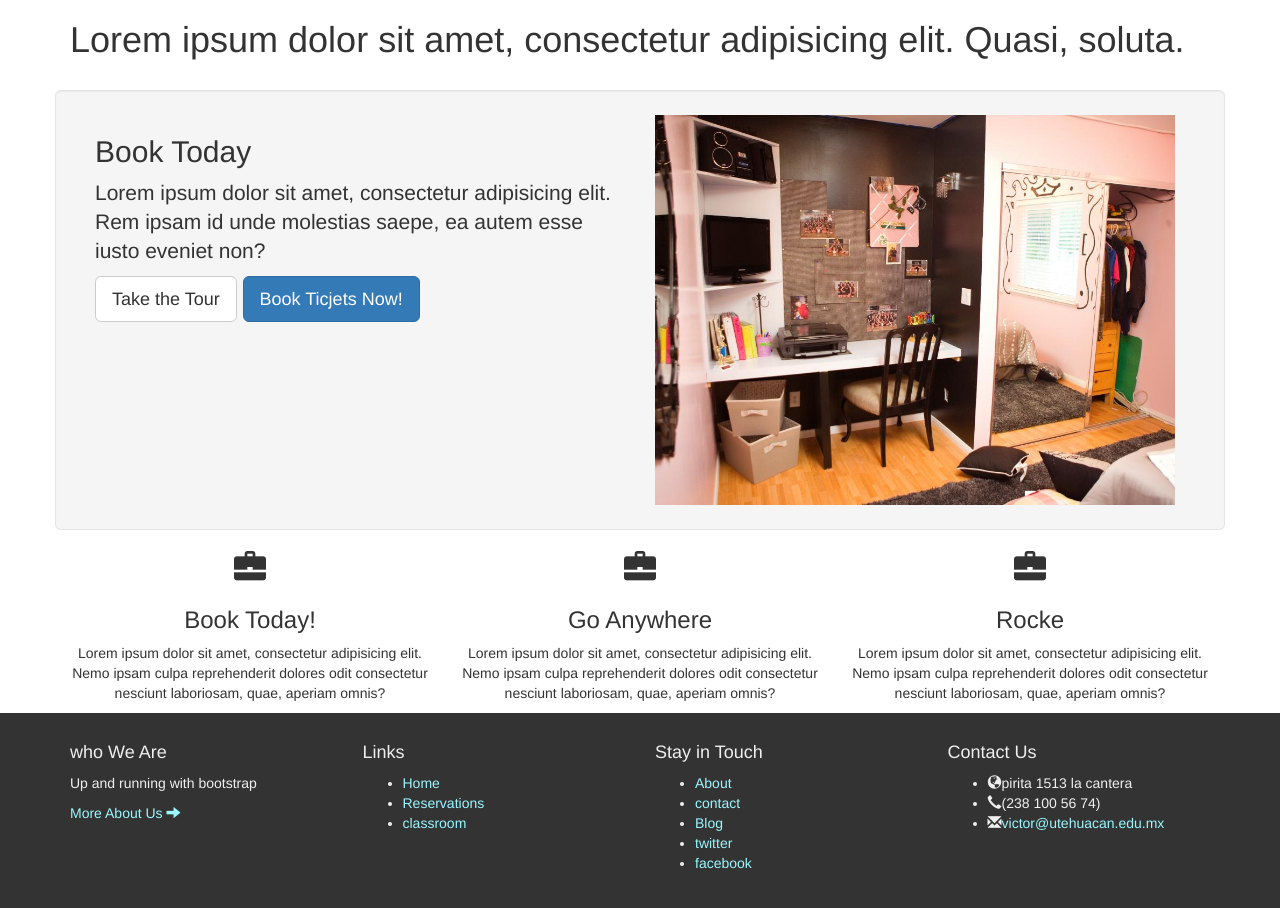
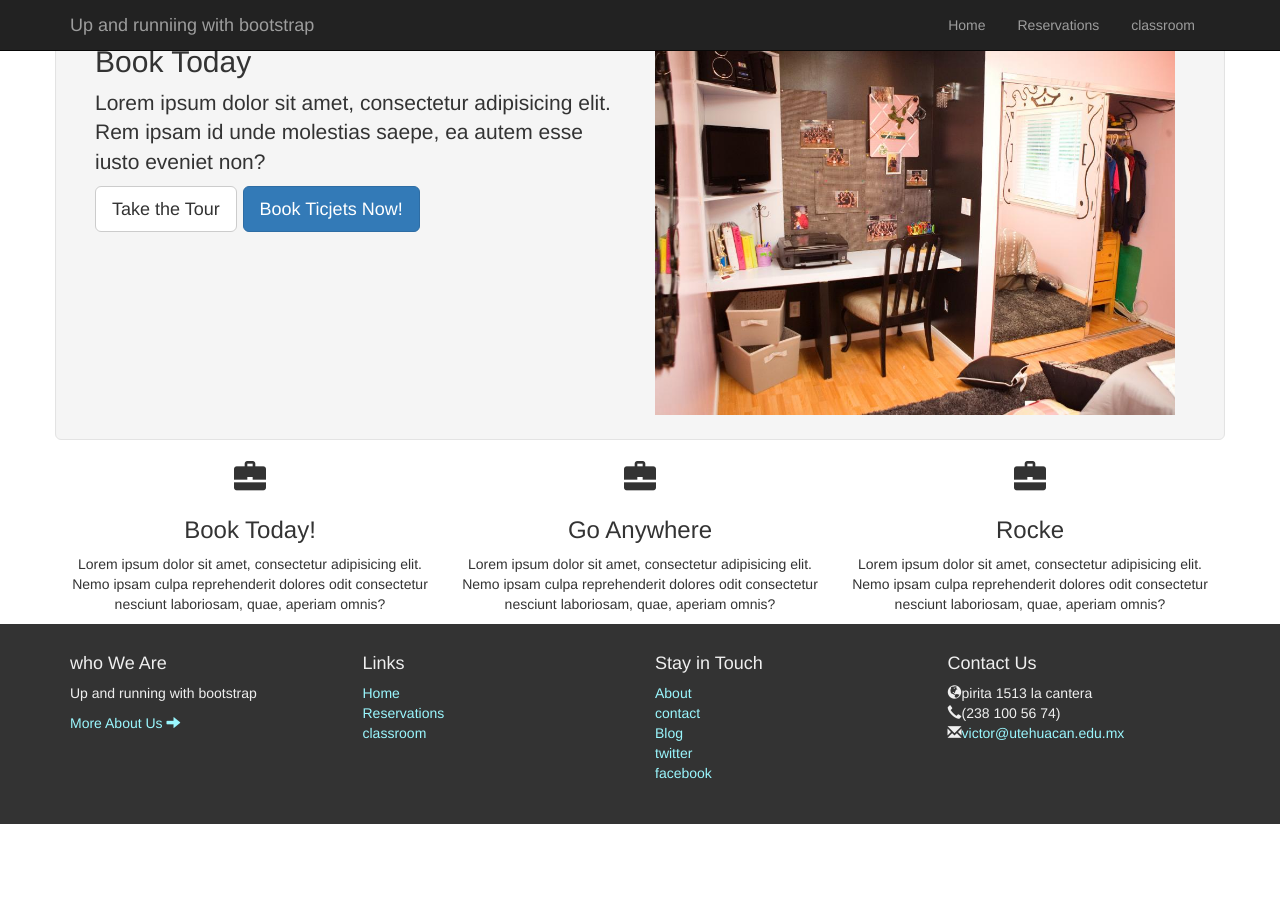
Before and after one commit to victorsantaflow/proyecto1, a plain HTML site: page index.html in a window 1280 px wide. After the commit the page ends 824 px from the top, so only its background shows below. Drawn offline with Linux system fonts and the light colour scheme.

Commit message:
ya quedo

```diff
--- a/index.html
+++ b/index.html
@@ -9,12 +9,28 @@
 </head>
 
 <body>
-<div class="container">
-  <div class="row">
-    <div class=" col-sm-12 lead">
-      <h1>Lorem ipsum dolor sit amet, consectetur adipisicing elit. Quasi, soluta.</h1>
+
+  <div class="navbar navbar-inverse navbar-fixed-top">
+    <div class="container">
+    <a href="#" class="navbar-brand"> Up and runniing with bootstrap</a>
+
+    <button type="button" class="navbar-toggle" data-toggle="collapse" data-target=".navbar-collapse">
+      <span class="sr-only">Toggle navigation</span>
+      <span class="icon-bar"></span>
+      <span class="icon-bar"></span>
+      <span class="icon-bar"></span>
+    </button>
+
+  <ul class="nav nav-pills navbar-nav navbar-right collapse navbar-collapse">
+    <li><a href="#">Home</a></li>
+    <li><a href="#">Reservations</a></li>
+    <li><a href="#">classroom</a></li>
+  </ul>
     </div>
   </div>
+
+<div class="container">
+
   <!-- /.titulo -->
 
 <div class="row  well well-lg" >
@@ -68,7 +84,7 @@
         </div>
         <div class="col-xs-6 col-sm-2 col-md-3">
           <h4>Links</h4>
-          <ul>
+          <ul class="list-unstyled">
             <li><a href="#">Home</a></li>
             <li><a href="#">Reservations</a></li>
             <li><a href="#">classroom</a></li>
@@ -79,7 +95,7 @@
 
         <div class="col-xs-6 col-sm-2 col-md-3">
           <h4>Stay in Touch</h4>
-          <ul>
+          <ul class="list-unstyled">
             <li><a href="#">About</a></li>
             <li><a href="#">contact</a></li>
             <li><a href="#">Blog</a></li>
@@ -90,7 +106,7 @@
         </div>
         <div class="col-xs-6 col-sm-4 col-md-3">
           <h4>Contact Us</h4>
-          <ul>
+          <ul class="list-unstyled">
             <li><i class="glyphicon glyphicon-globe"></i>pirita 1513 la cantera</li>
             <li><i class="glyphicon glyphicon-earphone"></i>(238 100 56 74)</li>
             <li><i class="glyphicon glyphicon-envelope"></i><a href="#">victor@utehuacan.edu.mx</a></li>
```
Also changed, not shown: bower_components/bootstrap/dist/css/style.css.
